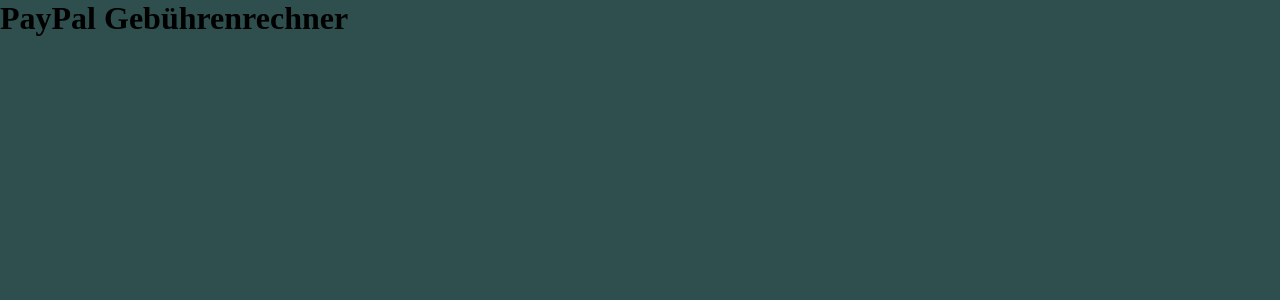
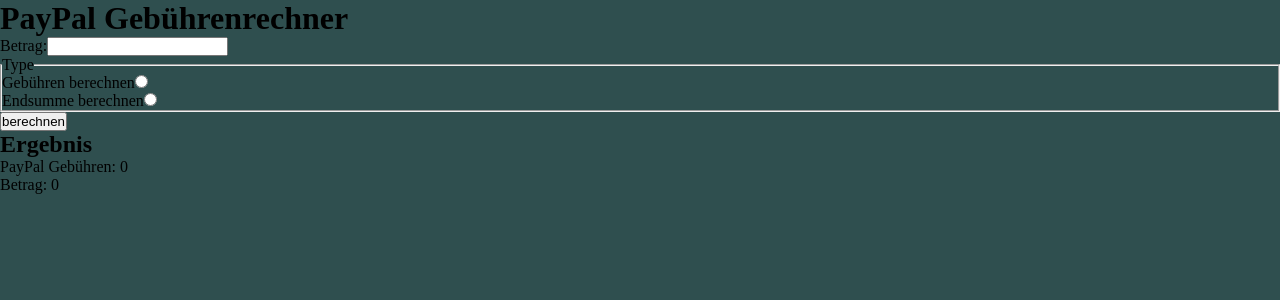
Before and after one commit to TomNecke/PayPal_Fee_Calculator, a JavaScript app: page / in a window 1280 px wide. Shown: the top 300 px of the page. Built offline with nearby package versions, Linux system fonts and the light colour scheme; the HTML template or start-up script is replaced by a standard one.

Commit message:
add simple form

```diff
--- a/src/App.js
+++ b/src/App.js
@@ -1,9 +1,41 @@
 import './App.css';
+
+let resultFee = 0;
+let resultTotal = 0;
+
+
+const handleSubmit = (event) => {
+  alert("test")
+  event.preventDefault()
+  resultFee = 12
+  console.log(resultFee)
+}
 
 function App() {
   return (
     <div className="App">
       <h1>PayPal Gebührenrechner</h1>
+      <form onSubmit={handleSubmit}>
+        <label for="inputNum">Betrag:</label>
+        <input id='inputNum' type='number' />
+        <fieldset>
+          <legend>Type</legend>
+          <div>
+            <label for="feeRadio">Gebühren berechnen</label>
+            <input type='radio' id='feeRadio' value="feeRadio" name='selectCalc' />
+          </div>
+          <div>
+            <label for="totalRadio">Endsumme berechnen</label>
+            <input type='radio' id='totalRadio' value="totalRadio" name='selectCalc'/>
+          </div>
+        </fieldset>
+        <input type='submit' value="berechnen" />
+      </form>
+      <div>
+        <h2>Ergebnis</h2>
+        <p>PayPal Gebühren: {resultFee}</p>
+        <p>Betrag: {resultTotal}</p>
+      </div>
     </div>
   );
 }
```
